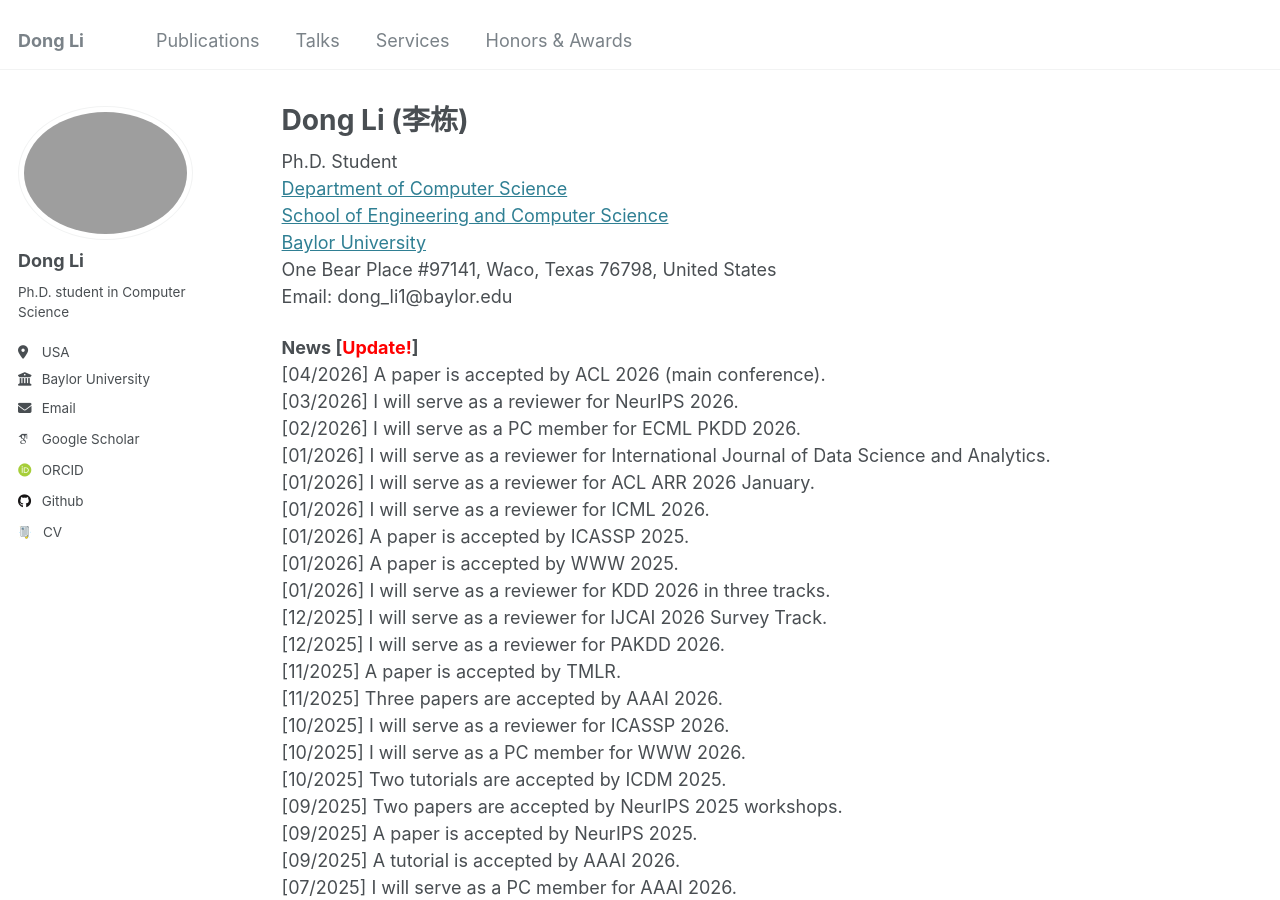
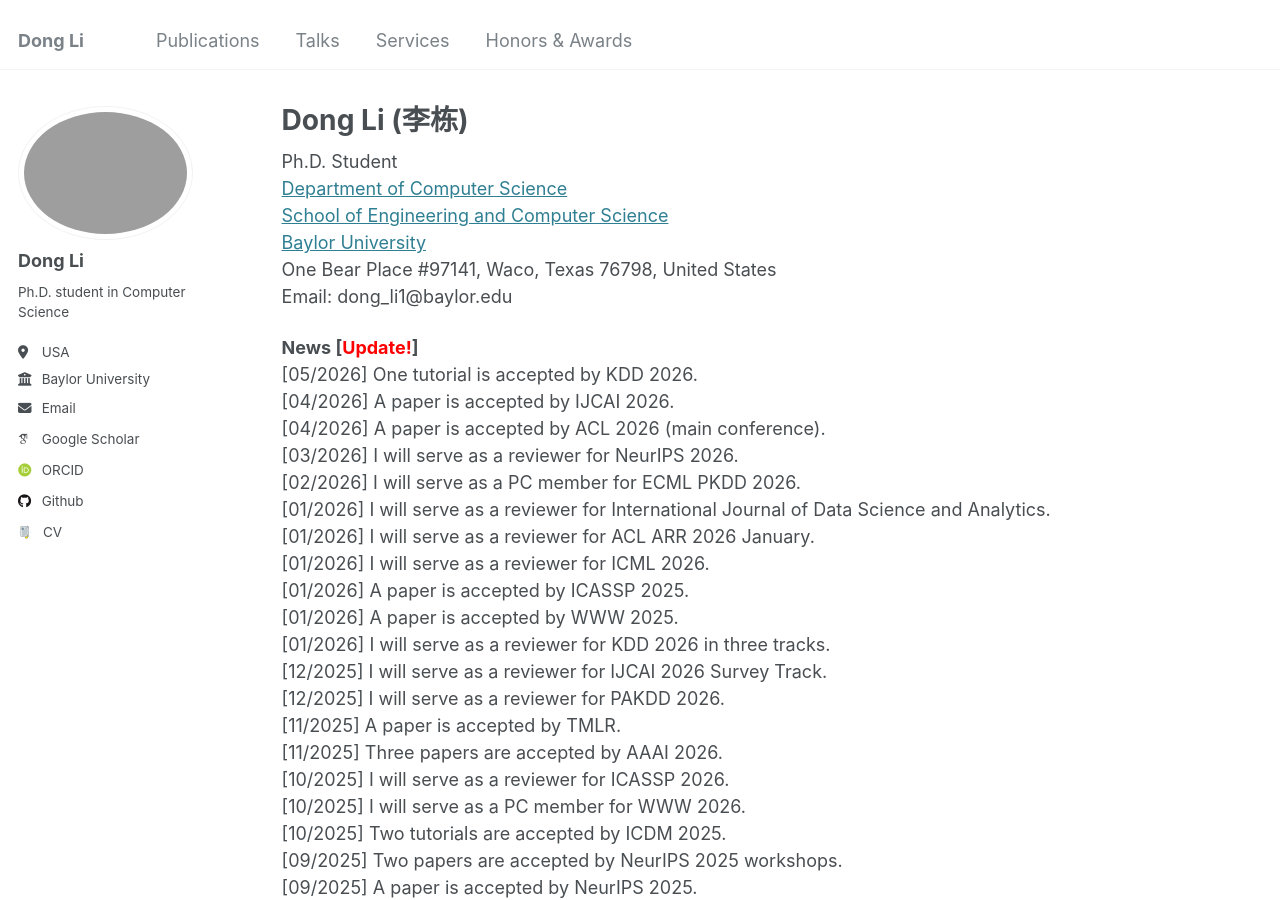
Before and after one commit to TurkeyWatanabe/dongli, a Jekyll site: the page built from _pages/about.md, in a window 1280 px wide and 900 px high. Built offline with Jekyll 4.4.1, drawn with Linux system fonts in a browser that asks for light colours; some web fonts are replaced.

Commit message:
Update about.md

```diff
--- a/_pages/about.md
+++ b/_pages/about.md
@@ -15,6 +15,8 @@ One Bear Place #97141, Waco, Texas 76798, United States<br>
 Email: dong_li1@baylor.edu
 
 **News [<span style="color:red">Update!</span>]** <br>
+[05/2026] One tutorial is accepted by KDD 2026. <br>
+[04/2026] A paper is accepted by IJCAI 2026.<br>
 [04/2026] A paper is accepted by ACL 2026 (main conference).<br>
 [03/2026] I will serve as a reviewer for NeurIPS 2026.<br>
 [02/2026] I will serve as a PC member for ECML PKDD 2026.<br>
```
